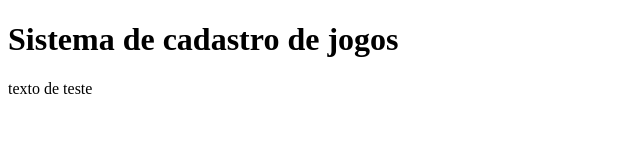
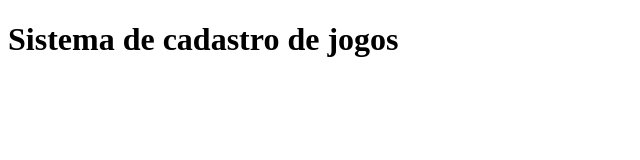
Before and after one commit to dev-felipe-fcruz/sistema-de-cadastro, a plain HTML site: page index.html in a window 1280 px wide. Shown: the full height of the page, 0-640 px from the left. Drawn offline with Linux system fonts and the light colour scheme.

Commit message:
voltando para versao anterior

```diff
--- a/index.html
+++ b/index.html
@@ -8,6 +8,5 @@
 <body>
     <h1>Sistema de cadastro de jogos</h1>
     <script src="app.js"></script>
-    texto de teste
 </body>
 </html>
```
